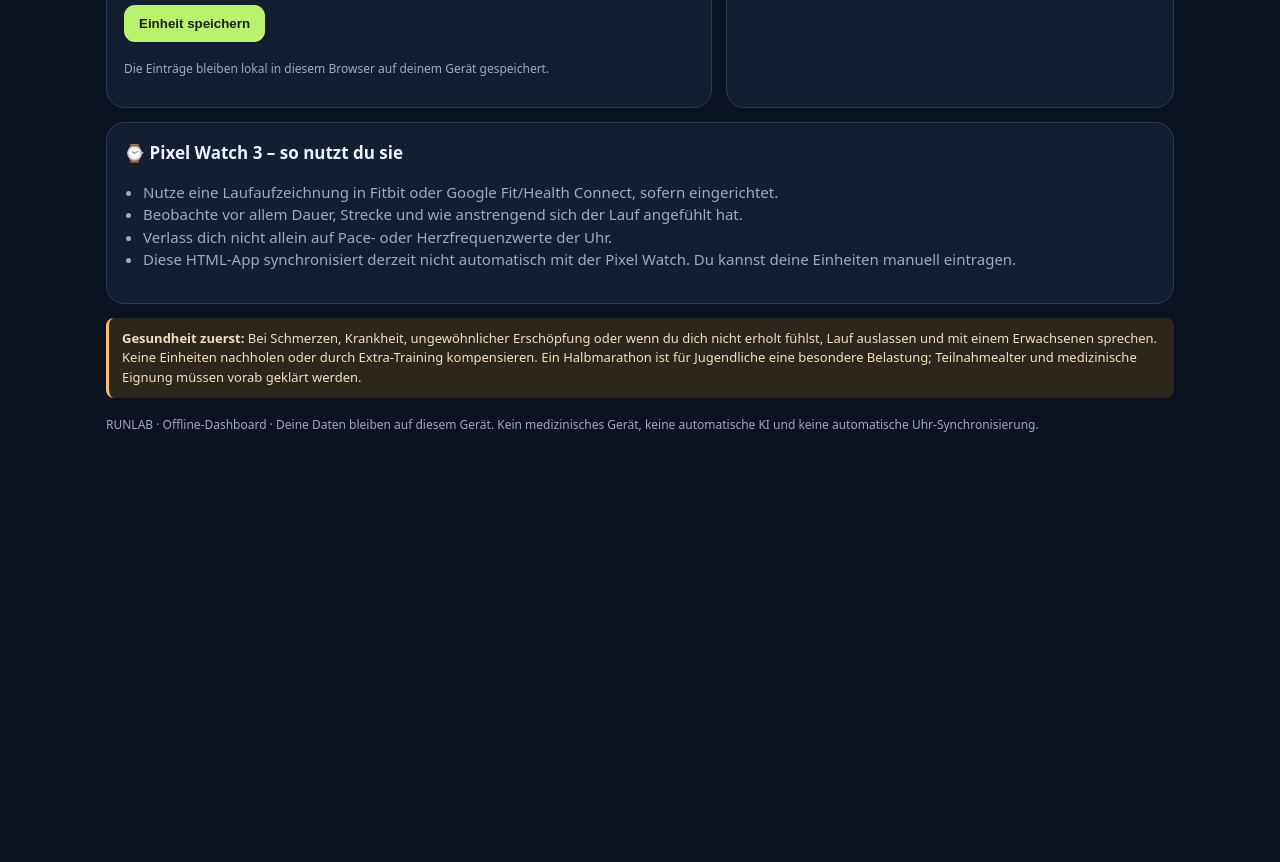
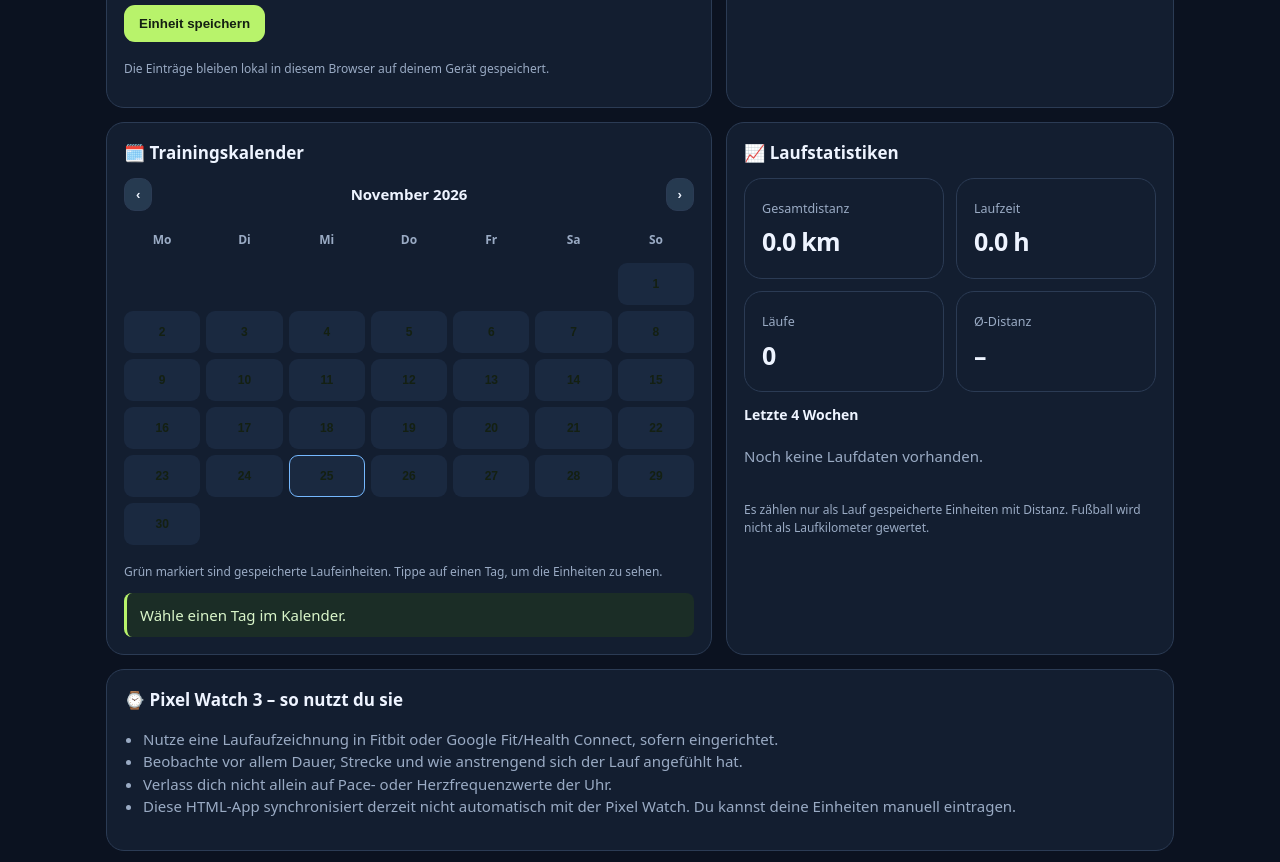
Before and after one commit to bennimuc05/runlab, a plain HTML site: page index.html in a window 1280 px wide. Shown: the part 2260-3122 px from the top of the page. Before the commit the page ends 2744 px from the top, so only its background shows below. Drawn offline with Linux system fonts and the light colour scheme.

Commit message:
Build RUNLAB V2 training calendar and running stats

```diff
--- a/index.html
+++ b/index.html
@@ -19,6 +19,7 @@
 button{border:0;border-radius:11px;background:var(--lime);color:#142012;font-weight:800;padding:11px 15px;cursor:pointer}button.secondary{background:#263a50;color:var(--text);border:1px solid var(--line)}button.danger{background:#492b31;color:#ffd5d5}
 input,select,textarea{width:100%;background:#0e1827;color:var(--text);border:1px solid var(--line);border-radius:10px;padding:10px;font:inherit;margin:5px 0 10px}label{font-size:12px;color:var(--muted);font-weight:700}.row{display:grid;grid-template-columns:1fr 1fr;gap:10px}.actions{display:flex;gap:8px;flex-wrap:wrap}.session{padding:12px 0;border-bottom:1px solid var(--line)}.session:last-child{border:0}.session strong{display:block}.bar{height:9px;background:#26364c;border-radius:20px;overflow:hidden;margin:9px 0}.bar i{display:block;height:100%;background:var(--lime);width:0}
 .notice{border-left:3px solid var(--orange);padding:11px 13px;background:#2c261d;border-radius:8px;color:#f4dfbd;font-size:13px}.coach{border-left:3px solid var(--lime);padding:11px 13px;background:#1b2d26;border-radius:8px;color:#d9f5c9}.footer{color:var(--muted);font-size:12px;margin-top:18px}.hidden{display:none}
+.calendar-head{display:flex;align-items:center;justify-content:space-between;gap:10px;margin-bottom:12px}.calendar-head button{padding:8px 11px}.calendar{display:grid;grid-template-columns:repeat(7,1fr);gap:6px}.cal-label,.cal-day{min-width:0;text-align:center;padding:8px 2px;border-radius:9px;font-size:12px}.cal-label{color:var(--muted);font-weight:700}.cal-day{background:var(--panel2);border:1px solid transparent;min-height:42px}.cal-day.today{border-color:var(--blue)}.cal-day.has-run{background:#263c2a;border-color:#648c45;color:var(--lime);font-weight:800}.cal-day.empty{background:transparent}.cal-day small{display:block;font-size:9px;color:var(--muted)}.stat-bars{display:grid;gap:9px}.stat-row{display:grid;grid-template-columns:65px 1fr 48px;align-items:center;gap:8px;font-size:12px}.stat-track{height:8px;background:#26364c;border-radius:20px;overflow:hidden}.stat-track i{display:block;height:100%;background:var(--lime);border-radius:20px}
 @media(max-width:800px){.grid{grid-template-columns:repeat(2,1fr)}.layout{grid-template-columns:1fr}.week{grid-template-columns:repeat(4,1fr)}}
 @media(max-width:430px){.wrap{padding:14px 11px 35px}.hero{padding:20px}.week{grid-template-columns:repeat(2,1fr)}.row{grid-template-columns:1fr}}
 </style>
@@ -112,6 +113,26 @@ input,select,textarea{width:100%;background:#0e1827;color:var(--text);border:1px
       <div class="actions"><button class="secondary" onclick="exportData()">Daten exportieren</button><button class="danger" onclick="clearData()">Zurücksetzen</button></div>
     </div>
   </div>
+  <div class="layout">
+    <div class="card">
+      <h2>🗓️ Trainingskalender</h2>
+      <div class="calendar-head"><button class="secondary" onclick="changeMonth(-1)">‹</button><strong id="calendarTitle">Monat</strong><button class="secondary" onclick="changeMonth(1)">›</button></div>
+      <div class="calendar" id="calendar"></div>
+      <p class="footer">Grün markiert sind gespeicherte Laufeinheiten. Tippe auf einen Tag, um die Einheiten zu sehen.</p>
+      <div id="calendarDetail" class="coach">Wähle einen Tag im Kalender.</div>
+    </div>
+    <div class="card">
+      <h2>📈 Laufstatistiken</h2>
+      <div class="grid" style="grid-template-columns:repeat(2,1fr);margin:0 0 12px">
+        <div class="stat"><small>Gesamtdistanz</small><strong id="totalKm">0 km</strong></div>
+        <div class="stat"><small>Laufzeit</small><strong id="totalTime">0 h</strong></div>
+        <div class="stat"><small>Läufe</small><strong id="runCount">0</strong></div>
+        <div class="stat"><small>Ø-Distanz</small><strong id="avgKm">–</strong></div>
+      </div>
+      <h3>Letzte 4 Wochen</h3><div id="weeklyStats" class="stat-bars"><p class="muted">Noch keine Laufdaten vorhanden.</p></div>
+      <p class="footer">Es zählen nur als Lauf gespeicherte Einheiten mit Distanz. Fußball wird nicht als Laufkilometer gewertet.</p>
+    </div>
+  </div>
   <div class="card" style="margin-top:14px">
     <h2>⌚ Pixel Watch 3 – so nutzt du sie</h2>
     <ul class="muted" style="padding-left:19px">
@@ -127,13 +148,14 @@ input,select,textarea{width:100%;background:#0e1827;color:var(--text);border:1px
 <script>
 const days=['Mo','Di','Mi','Do','Fr','Sa','So'];
 const $=id=>document.getElementById(id);
+let calendarMonth=new Date(new Date().getFullYear(),new Date().getMonth(),1);
 function init(){
   ['runA','runB'].forEach(id=>$(id).innerHTML=days.map((d,i)=>`<option value="${i}">${['Montag','Dienstag','Mittwoch','Donnerstag','Freitag','Samstag','Sonntag'][i]}</option>`).join(''));
   $('runA').value='1';$('runB').value='5';
   $('date').value=new Date().toISOString().slice(0,10);
   $('football').addEventListener('change',renderWeek);
   $('runA').addEventListener('change',renderWeek);$('runB').addEventListener('change',renderWeek);
-  renderWeek();renderSessions();
+  renderWeek();renderSessions();renderCalendar();renderStats();
 }
 function renderWeek(){
  const football=[...$('football').selectedOptions].map(o=>+o.value),a=+$('runA').value,b=+$('runB').value;
@@ -164,12 +186,34 @@ function addSession(){
  const item={date:$('date').value,type:$('type').value,km:$('distance').value,duration:$('duration').value,effort:$('effort').value};
  if(!item.date||!item.duration){alert('Bitte Datum und Dauer eintragen.');return;}
  const data=getData();data.unshift(item);localStorage.setItem('runlab_sessions',JSON.stringify(data.slice(0,100)));
- $('distance').value='';$('duration').value='';renderSessions();
+ $('distance').value='';$('duration').value='';renderSessions();renderCalendar();renderStats();
 }
 function renderSessions(){
  const data=getData();
- $('sessions').innerHTML=data.length?data.slice(0,8).map(x=>`<div class="session"><strong>${escapeHtml(x.type)} · ${escapeHtml(x.date)}</strong><span class="muted">${x.km?escapeHtml(x.km)+' km · ':''}${escapeHtml(x.duration)} min · ${escapeHtml(x.effort)}</span></div>`).join(''):'<p class="muted">Noch keine Einheiten gespeichert.</p>';
+ $('sessions').innerHTML=data.length?data.slice(0,8).map(x=>'<div class="session"><strong>'+escapeHtml(x.type)+' · '+escapeHtml(x.date)+'</strong><span class="muted">'+(x.km?escapeHtml(x.km)+' km · ':'')+escapeHtml(x.duration)+' min · '+escapeHtml(x.effort)+'</span></div>').join(''):'<p class="muted">Noch keine Einheiten gespeichert.</p>';
 }
+function isRun(x){return /lauf|run/i.test(String(x.type||''));}
+function renderStats(){
+ const runs=getData().filter(x=>isRun(x)&&Number(x.km)>0);
+ const km=runs.reduce((n,x)=>n+Number(x.km),0),mins=runs.reduce((n,x)=>n+Number(x.duration||0),0);
+ $('totalKm').textContent=km.toFixed(1)+' km';$('totalTime').textContent=(mins/60).toFixed(1)+' h';$('runCount').textContent=String(runs.length);$('avgKm').textContent=runs.length?(km/runs.length).toFixed(1)+' km':'–';
+ const now=new Date(),weeks=[];
+ for(let i=3;i>=0;i--){const end=new Date(now);end.setHours(23,59,59,999);end.setDate(end.getDate()-i*7);const begin=new Date(end);begin.setDate(begin.getDate()-6);const sum=runs.filter(x=>{const d=new Date(x.date+'T12:00:00');return d>=begin&&d<=end;}).reduce((n,x)=>n+Number(x.km),0);weeks.push({label:i===0?'Diese Woche':i===1?'Vorwoche':'-'+i+' Wo.',km:sum});}
+ const max=Math.max(1,...weeks.map(w=>w.km));
+ $('weeklyStats').innerHTML=weeks.some(w=>w.km>0)?weeks.map(w=>'<div class="stat-row"><span>'+w.label+'</span><div class="stat-track"><i style="width:'+Math.round(w.km/max*100)+'%"></i></div><b>'+w.km.toFixed(1)+' km</b></div>').join(''):'<p class="muted">Noch keine Laufdaten vorhanden.</p>';
+}
+function changeMonth(delta){calendarMonth=new Date(calendarMonth.getFullYear(),calendarMonth.getMonth()+delta,1);renderCalendar();}
+function renderCalendar(){
+ const y=calendarMonth.getFullYear(),m=calendarMonth.getMonth(),offset=(new Date(y,m,1).getDay()+6)%7,last=new Date(y,m+1,0).getDate();
+ $('calendarTitle').textContent=calendarMonth.toLocaleDateString('de-DE',{month:'long',year:'numeric'});
+ const runs=getData().filter(isRun),byDate={};runs.forEach(x=>{if(x.date)byDate[x.date]=(byDate[x.date]||0)+1;});
+ const t=new Date(),todayKey=t.getFullYear()+'-'+String(t.getMonth()+1).padStart(2,'0')+'-'+String(t.getDate()).padStart(2,'0');
+ let html=days.map(d=>'<div class="cal-label">'+d+'</div>').join('');
+ for(let i=0;i<offset;i++)html+='<div class="cal-day empty"></div>';
+ for(let d=1;d<=last;d++){const key=y+'-'+String(m+1).padStart(2,'0')+'-'+String(d).padStart(2,'0'),count=byDate[key]||0;html+='<button class="cal-day '+(count?'has-run ':'')+(key===todayKey?'today':'')+'" onclick="showCalendarDay(\''+key+'\')">'+d+(count?'<small>🏃 '+count+'</small>':'')+'</button>';}
+ $('calendar').innerHTML=html;
+}
+function showCalendarDay(key){const entries=getData().filter(x=>x.date===key);$('calendarDetail').textContent=entries.length?entries.map(x=>x.type+': '+(x.km?x.km+' km, ':'')+x.duration+' min').join(' · '):'Für diesen Tag sind keine Einheiten gespeichert.';}
 function importFitbit(){
  const file=$('fitbitFile').files[0];
  if(!file){$('importResult').textContent='Bitte zuerst eine Fitbit-JSON-Datei auswählen.';return;}
@@ -201,7 +245,7 @@ function importFitbit(){
    }
    if(!added){$('importResult').textContent='Keine neuen Lauf-Einträge gefunden. Prüfe, ob du die Fitbit-Aktivitätsdatei (JSON) ausgewählt hast.';return;}
    localStorage.setItem('runlab_sessions',JSON.stringify(existing.slice(0,100)));
-   renderSessions();$('importResult').textContent=added+' Lauf/Läufe importiert. '+skipped+' andere oder bereits vorhandene Einträge übersprungen.';
+   renderSessions();renderCalendar();renderStats();$('importResult').textContent=added+' Lauf/Läufe importiert. '+skipped+' andere oder bereits vorhandene Einträge übersprungen.';
   }catch(e){$('importResult').textContent='Import nicht möglich: '+e.message+' Bitte eine Fitbit-Aktivitätsdatei im JSON-Format auswählen.';}
  };
  reader.readAsText(file);
@@ -210,7 +254,7 @@ function escapeHtml(s){return String(s??'').replace(/[&<>"']/g,c=>({'&':'&amp;',
 function exportData(){
  const blob=new Blob([JSON.stringify(getData(),null,2)],{type:'application/json'}),url=URL.createObjectURL(blob),a=document.createElement('a');a.href=url;a.download='runlab-training.json';a.click();URL.revokeObjectURL(url);
 }
-function clearData(){if(confirm('Alle gespeicherten Einheiten löschen?')){localStorage.removeItem('runlab_sessions');renderSessions();}}
+function clearData(){if(confirm('Alle gespeicherten Einheiten löschen?')){localStorage.removeItem('runlab_sessions');renderSessions();renderCalendar();renderStats();}}
 init();
 </script>
 <script>if("serviceWorker" in navigator && location.protocol.startsWith("http")){navigator.serviceWorker.register("./sw.js").catch(()=>{});}</script>
```
